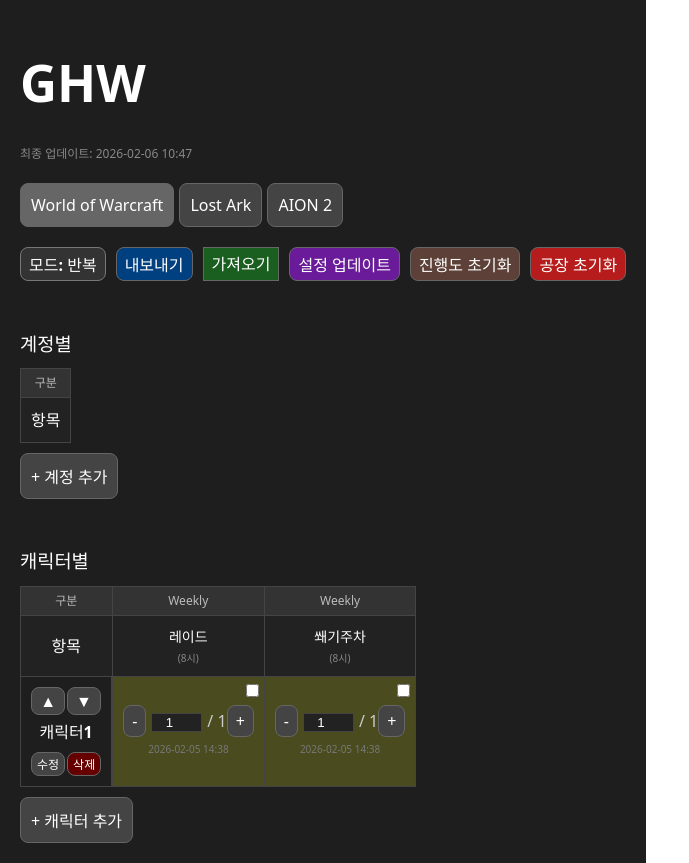
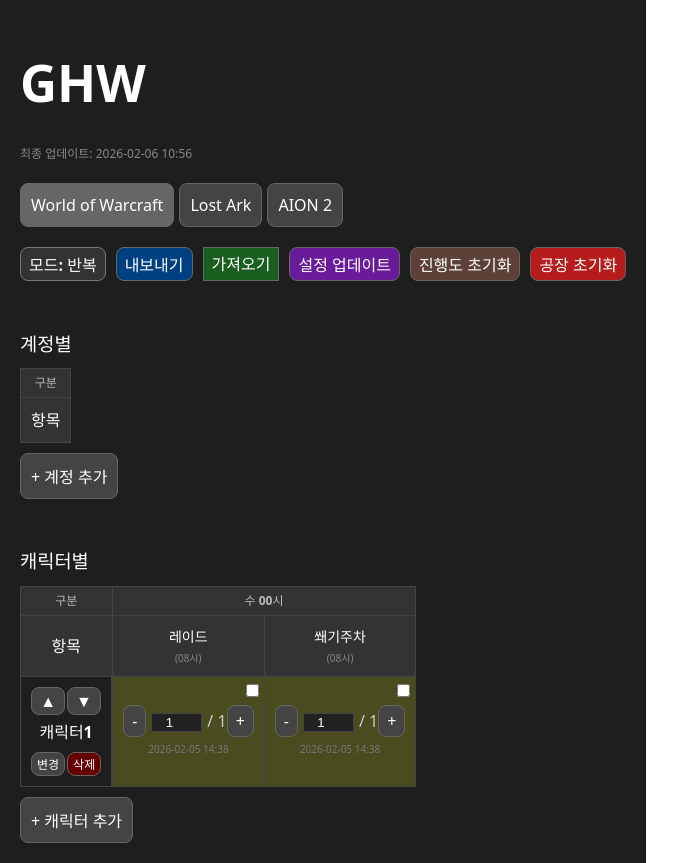
Before and after one commit to totitito/my-app, a React (Vite) app: page / in a window 1280 px wide. Shown: the whole page, without its empty margins (0-689 px from the left). Built offline with nearby package versions, Linux system fonts and the light colour scheme.

Commit message:
테이블 수정

```diff
--- a/src/App.jsx
+++ b/src/App.jsx
@@ -406,28 +406,45 @@
         <h3 style={{ marginBottom: "10px" }}>{title}</h3>
         <table border="1" style={{ borderCollapse: "collapse", borderColor: "#444", whiteSpace: "nowrap", minWidth: "fit-content" }}>
           <thead>
-            {/* 1행: 숙제 종류 (Daily, 기타, Weekly) */}
+            {/* 1행: 구분 및 병합 (Daily, 기타, Weekly) */}
             <tr style={{ backgroundColor: "#333", fontSize: "12px", color: "#bbb" }}>
-              <th style={{ padding: "5px" }}>구분</th>
-              {allFiltered.map(hw => (
-                <th key={`${hw.id}-type`} style={{ padding: "5px", fontWeight: "normal" }}>
-                  {hw.resetPeriod === "once" ? (hw.category || "업적") :
-                  hw.id === "aion2-odd-energy" ? "기타" :
-                  hw.resetPeriod === "day" ? "Daily" : "Weekly"}
+              <th style={{ padding: "5px", borderBottom: "1px solid #444" }}>구분</th>
+              {dailyHws.length > 0 && (
+                <th colSpan={dailyHws.length} style={{ padding: "5px", fontWeight: "bold", borderBottom: "1px solid #444" }}>
+                  매일 00시
                 </th>
-              ))}
+              )}
+              {etcHws.length > 0 && (
+                <th colSpan={etcHws.length} style={{ padding: "5px", fontWeight: "bold", borderBottom: "1px solid #444" }}>
+                  05시 기준 3시간마다 +15
+                </th>
+              )}
+              {weeklyHws.length > 0 && (
+                <th colSpan={weeklyHws.length} style={{ padding: "5px", fontWeight: "bold", borderBottom: "1px solid #444" }}>
+                  수 00시
+                </th>
+              )}
             </tr>
-            {/* 2행: 실제 숙제 이름 (출석, 사명퀘 등) */}
-            <tr style={{ backgroundColor: "#222" }}>
+
+            {/* 2행: 숙제 항목명 (1행과 동일한 배경색 적용) */}
+            <tr style={{ backgroundColor: "#333" }}>
               <th style={{ padding: "10px" }}>항목</th>
-              {allFiltered.map(hw => (
-                <th key={hw.id} style={{ padding: "10px", fontSize: "14px" }}>
-                  {hw.name}
-                  <div style={{ fontSize: "10px", color: "#888", fontWeight: "normal", marginTop: "4px" }}>
-                    ({String(hw.resetTime)}시)
-                  </div>
-                </th>
-              ))}
+              {allFiltered.map(hw => {
+                // 시간 24시간 형식 (05시 등) 가공
+                const formatTime = (time) => {
+                  if (Array.isArray(time)) return time.map(t => String(t).padStart(2, '0')).join(', ');
+                  return String(time).padStart(2, '0');
+                };
+
+                return (
+                  <th key={hw.id} style={{ padding: "10px", fontSize: "14px" }}>
+                    {hw.name}
+                    <div style={{ fontSize: "10px", color: "#888", fontWeight: "normal", marginTop: "4px" }}>
+                      ({formatTime(hw.resetTime)}시)
+                    </div>
+                  </th>
+                );
+              })}
             </tr>
           </thead>
           <tbody>
@@ -445,7 +462,7 @@
 
                   {/* 3. 수정/삭제 버튼 (캐릭명 아래) */}
                   <div style={{ display: "flex", gap: "2px", justifyContent: "center" }}>
-                    <button onClick={() => renameTarget(targetName, idx, dataList, setData)} style={{...btnStyle, padding: "2px 5px", fontSize: "12px"}}>수정</button>
+                    <button onClick={() => renameTarget(targetName, idx, dataList, setData)} style={{...btnStyle, padding: "2px 5px", fontSize: "12px"}}>변경</button>
                     <button onClick={() => {
                       if(window.confirm(`[${targetName}] 항목을 삭제하시겠습니까?`)) {
                         setData(prev => prev.filter((_, i) => i !== idx));
@@ -497,7 +514,7 @@
   return (
     <div style={{ padding: "20px", color: "#fff", backgroundColor: "#1e1e1e", minHeight: "100vh" }}>
       <h1>GHW</h1>
-      <div style={{ fontSize: "12px", color: "#888", marginBottom: "20px" }}>최종 업데이트: 2026-02-06 10:47</div>
+      <div style={{ fontSize: "12px", color: "#888", marginBottom: "20px" }}>최종 업데이트: 2026-02-06 10:56</div>
       <div style={{ marginBottom: "20px" }}>
         {games.map(g => <button key={g} onClick={() => setGame(g)} style={{ ...btnStyle, marginRight: "5px", padding: "10px", backgroundColor: game === g ? "#666" : "#444" }}>{g}</button>)}
       </div>
```
